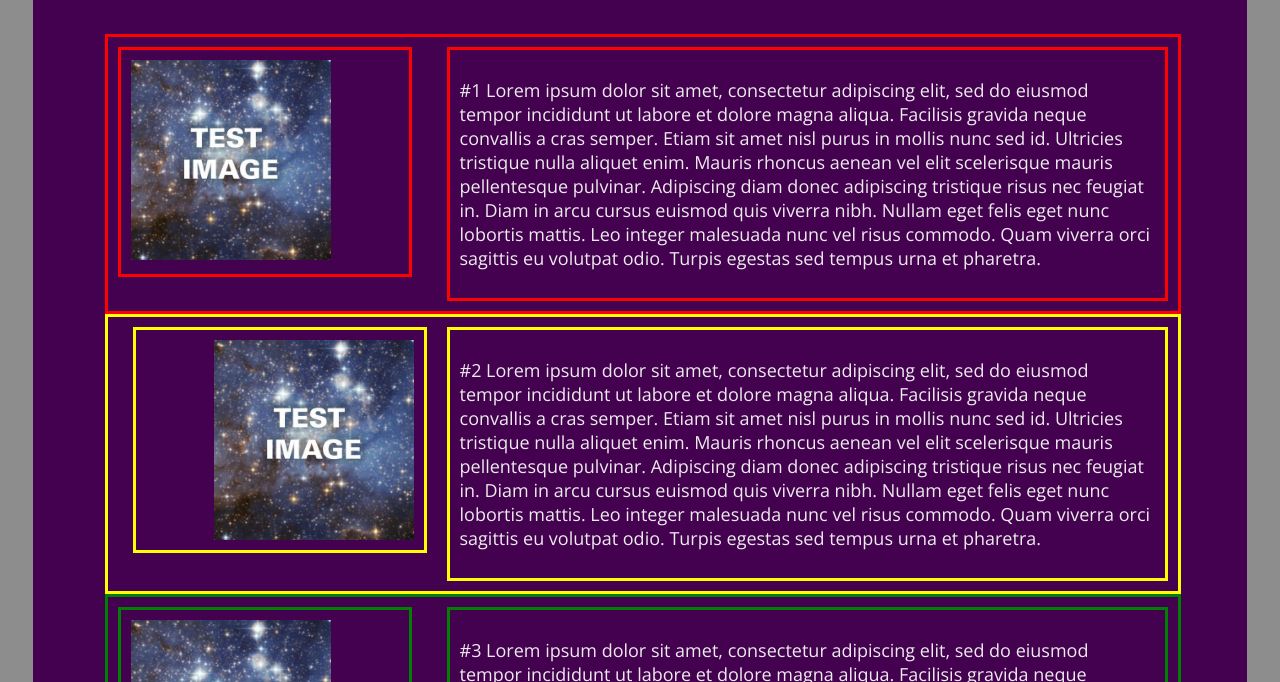
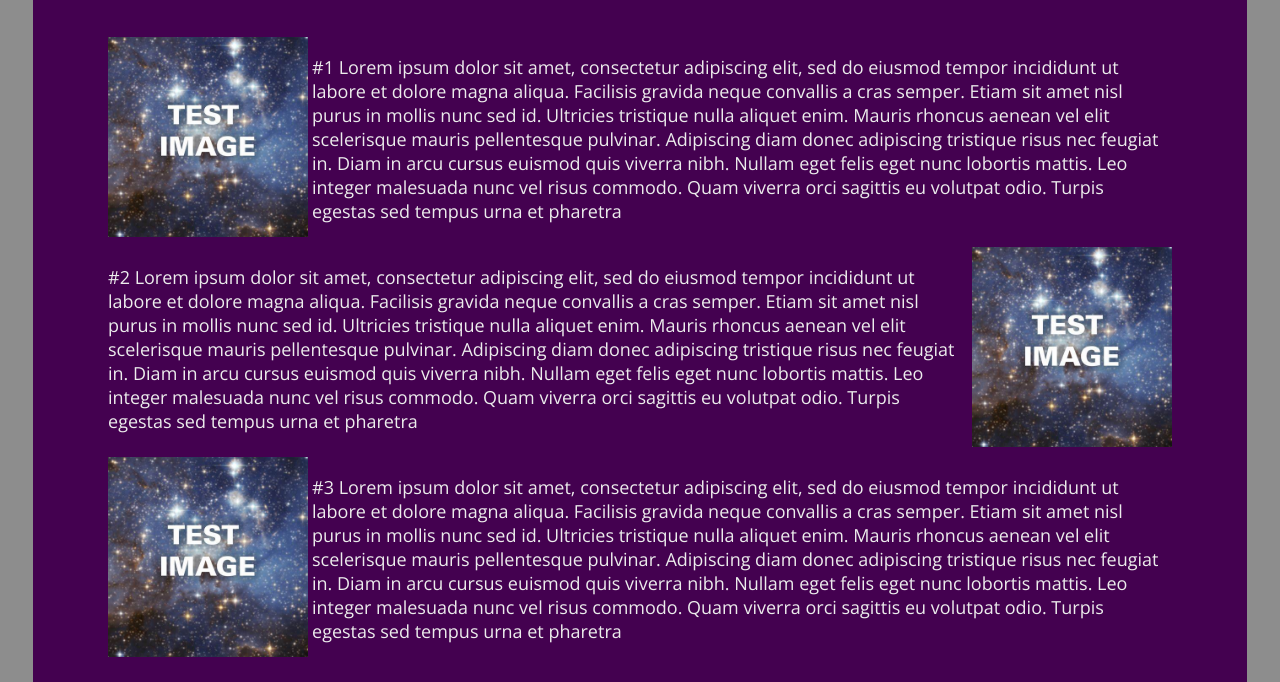
Before and after one commit to rpindel/bioSite, a plain HTML site: page hobbies.html in a window 1280 px wide. Shown: the part 118-800 px from the top of the page. Drawn offline with nearby package versions, Linux system fonts and the light colour scheme; a web font is replaced by a local one.

Commit message:
More code clean up for mod 7 biosite

```diff
--- a/hobbies.html
+++ b/hobbies.html
@@ -15,30 +15,36 @@
   <div class="main" id="container">
     <h1 id="hobbies-title">Stephanie Neuman - Hobbies</h1>
     <div class="main" id="content">
-      <div id="hobby-1">
-        <div id="h1left">
-          <img src="./images/test.jpg" alt="XXX">
-        </div>
-        <div id="h1right">
-          <p>#1 Lorem ipsum dolor sit amet, consectetur adipiscing elit, sed do eiusmod tempor incididunt ut labore et dolore magna aliqua. Facilisis gravida neque convallis a cras semper. Etiam sit amet nisl purus in mollis nunc sed id. Ultricies tristique nulla aliquet enim. Mauris rhoncus aenean vel elit scelerisque mauris pellentesque pulvinar. Adipiscing diam donec adipiscing tristique risus nec feugiat in. Diam in arcu cursus euismod quis viverra nibh. Nullam eget felis eget nunc lobortis mattis. Leo integer malesuada nunc vel risus commodo. Quam viverra orci sagittis eu volutpat odio. Turpis egestas sed tempus urna et pharetra.</p>
-        </div>
+      <table>
+        <tr>
+          <td class="table-image"><img src="./images/test.jpg" alt="XXX" width="200" height="200"></td>
+          <td class="hobby-description"><p>#1 Lorem ipsum dolor sit amet, consectetur adipiscing elit, sed do eiusmod tempor incididunt ut labore et dolore magna aliqua. Facilisis gravida neque convallis a cras semper. Etiam sit amet nisl purus in mollis nunc sed id. Ultricies tristique nulla aliquet enim. Mauris rhoncus aenean vel elit scelerisque mauris pellentesque pulvinar. Adipiscing diam donec adipiscing tristique risus nec feugiat in. Diam in arcu cursus euismod quis viverra nibh. Nullam eget felis eget nunc lobortis mattis. Leo integer malesuada nunc vel risus commodo. Quam viverra orci sagittis eu volutpat odio. Turpis egestas sed tempus urna et pharetra</p></td>
+        </tr>
+      </table>
+      <table>
+        <tr>
+          <td class="hobby-description"><p>#2 Lorem ipsum dolor sit amet, consectetur adipiscing elit, sed do eiusmod tempor incididunt ut labore et dolore magna aliqua. Facilisis gravida neque convallis a cras semper. Etiam sit amet nisl purus in mollis nunc sed id. Ultricies tristique nulla aliquet enim. Mauris rhoncus aenean vel elit scelerisque mauris pellentesque pulvinar. Adipiscing diam donec adipiscing tristique risus nec feugiat in. Diam in arcu cursus euismod quis viverra nibh. Nullam eget felis eget nunc lobortis mattis. Leo integer malesuada nunc vel risus commodo. Quam viverra orci sagittis eu volutpat odio. Turpis egestas sed tempus urna et pharetra</p></td>
+          <td class="table-image"><img src="./images/test.jpg" alt="XXX" width="200" height="200"></td>
+        </tr>
+      </table>
+      <table>
+        <tr>
+          <td class="table-image"><img src="./images/test.jpg" alt="XXX" width="200" height="200"></td>
+          <td class="hobby-description"><p>#3 Lorem ipsum dolor sit amet, consectetur adipiscing elit, sed do eiusmod tempor incididunt ut labore et dolore magna aliqua. Facilisis gravida neque convallis a cras semper. Etiam sit amet nisl purus in mollis nunc sed id. Ultricies tristique nulla aliquet enim. Mauris rhoncus aenean vel elit scelerisque mauris pellentesque pulvinar. Adipiscing diam donec adipiscing tristique risus nec feugiat in. Diam in arcu cursus euismod quis viverra nibh. Nullam eget felis eget nunc lobortis mattis. Leo integer malesuada nunc vel risus commodo. Quam viverra orci sagittis eu volutpat odio. Turpis egestas sed tempus urna et pharetra</p></td>
+        </tr>
+      </table>
+      <!--<div id="hobby-1">
+        <img src="./images/test.jpg" alt="XXX">
+        <p>#1 Lorem ipsum dolor sit amet, consectetur adipiscing elit, sed do eiusmod tempor incididunt ut labore et dolore magna aliqua. Facilisis gravida neque convallis a cras semper. Etiam sit amet nisl purus in mollis nunc sed id. Ultricies tristique nulla aliquet enim. Mauris rhoncus aenean vel elit scelerisque mauris pellentesque pulvinar. Adipiscing diam donec adipiscing tristique risus nec feugiat in. Diam in arcu cursus euismod quis viverra nibh. Nullam eget felis eget nunc lobortis mattis. Leo integer malesuada nunc vel risus commodo. Quam viverra orci sagittis eu volutpat odio. Turpis egestas sed tempus urna et pharetra.</p>
       </div>
       <div id="hobby-2">
-        <div id="h2left">
-          <p>#2 Lorem ipsum dolor sit amet, consectetur adipiscing elit, sed do eiusmod tempor incididunt ut labore et dolore magna aliqua. Facilisis gravida neque convallis a cras semper. Etiam sit amet nisl purus in mollis nunc sed id. Ultricies tristique nulla aliquet enim. Mauris rhoncus aenean vel elit scelerisque mauris pellentesque pulvinar. Adipiscing diam donec adipiscing tristique risus nec feugiat in. Diam in arcu cursus euismod quis viverra nibh. Nullam eget felis eget nunc lobortis mattis. Leo integer malesuada nunc vel risus commodo. Quam viverra orci sagittis eu volutpat odio. Turpis egestas sed tempus urna et pharetra.</p>
-        </div>
-        <div id="h2right">
-          <img src="./images/test.jpg" alt="XXX">
-        </div>
+        <p>#2 Lorem ipsum dolor sit amet, consectetur adipiscing elit, sed do eiusmod tempor incididunt ut labore et dolore magna aliqua. Facilisis gravida neque convallis a cras semper. Etiam sit amet nisl purus in mollis nunc sed id. Ultricies tristique nulla aliquet enim. Mauris rhoncus aenean vel elit scelerisque mauris pellentesque pulvinar. Adipiscing diam donec adipiscing tristique risus nec feugiat in. Diam in arcu cursus euismod quis viverra nibh. Nullam eget felis eget nunc lobortis mattis. Leo integer malesuada nunc vel risus commodo. Quam viverra orci sagittis eu volutpat odio. Turpis egestas sed tempus urna et pharetra.</p>
+        <img src="./images/test.jpg" alt="XXX">
       </div>
       <div id="hobby-3">
-        <div id="h3left">
-          <img src="./images/test.jpg" alt="XXX">
-        </div>
-        <div id="h3right">
-          <p>#3 Lorem ipsum dolor sit amet, consectetur adipiscing elit, sed do eiusmod tempor incididunt ut labore et dolore magna aliqua. Facilisis gravida neque convallis a cras semper. Etiam sit amet nisl purus in mollis nunc sed id. Ultricies tristique nulla aliquet enim. Mauris rhoncus aenean vel elit scelerisque mauris pellentesque pulvinar. Adipiscing diam donec adipiscing tristique risus nec feugiat in. Diam in arcu cursus euismod quis viverra nibh. Nullam eget felis eget nunc lobortis mattis. Leo integer malesuada nunc vel risus commodo. Quam viverra orci sagittis eu volutpat odio. Turpis egestas sed tempus urna et pharetra.</p>
-        </div>
-      </div>
+      <img src="./images/test.jpg" alt="XXX">
+        <p>#3 Lorem ipsum dolor sit amet, consectetur adipiscing elit, sed do eiusmod tempor incididunt ut labore et dolore magna aliqua. Facilisis gravida neque convallis a cras semper. Etiam sit amet nisl purus in mollis nunc sed id. Ultricies tristique nulla aliquet enim. Mauris rhoncus aenean vel elit scelerisque mauris pellentesque pulvinar. Adipiscing diam donec adipiscing tristique risus nec feugiat in. Diam in arcu cursus euismod quis viverra nibh. Nullam eget felis eget nunc lobortis mattis. Leo integer malesuada nunc vel risus commodo. Quam viverra orci sagittis eu volutpat odio. Turpis egestas sed tempus urna et pharetra.</p>
+      </div>-->
     </div>
   </div>
   <footer>
```
